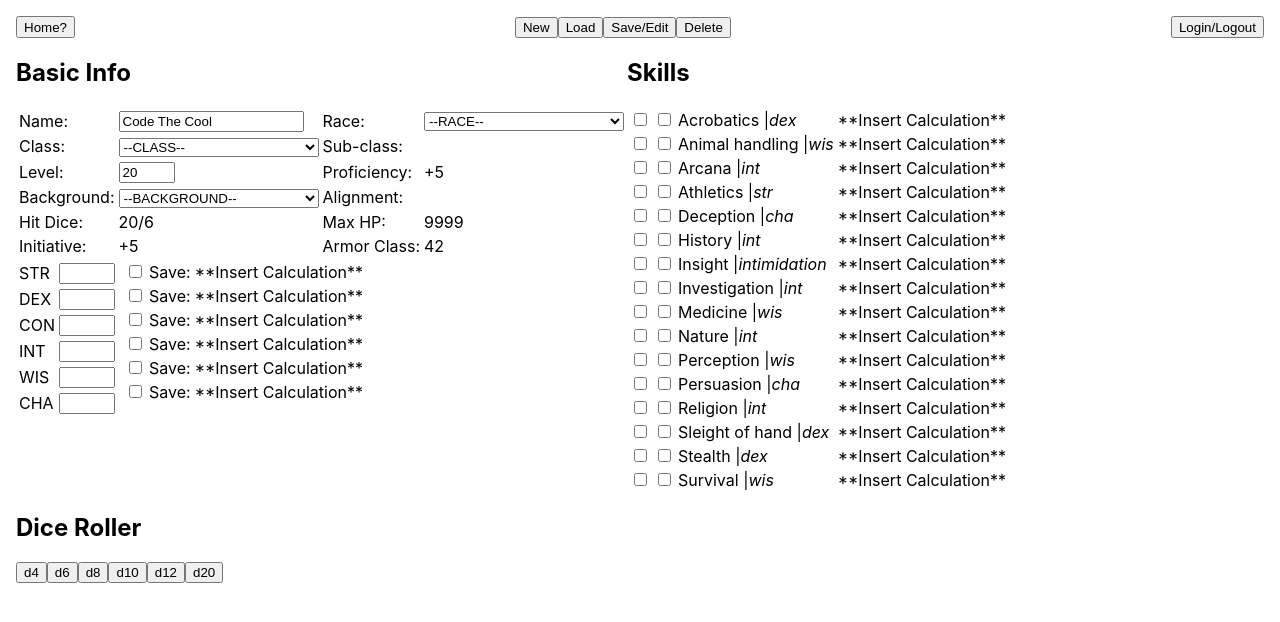
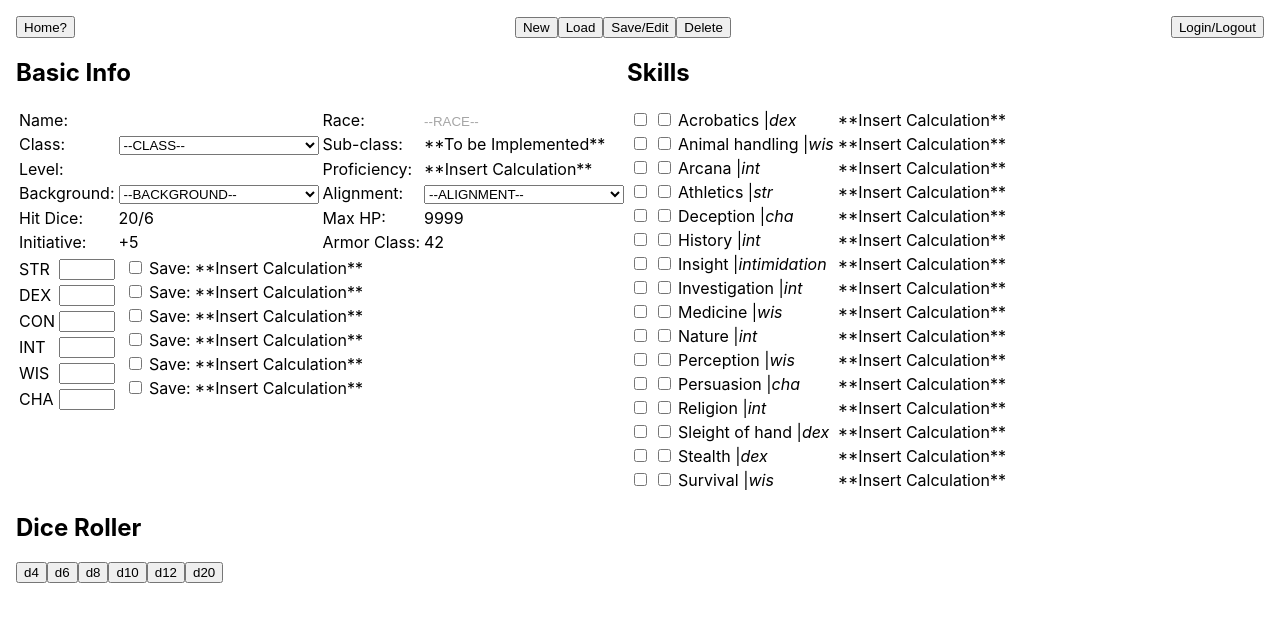
Before and after one commit to Kita004/petproject-react-dnd, a React (Create React App) app: page / in a window 1280 px wide. Shown: the top 622 px of the page. Built offline with nearby package versions, Linux system fonts and the light colour scheme; the HTML template or start-up script is replaced by a standard one.

Commit message:
refactor component so that it uses useStates and updates dynamically

```diff
--- a/src/BasicInfoSelector.js
+++ b/src/BasicInfoSelector.js
@@ -1,10 +1,11 @@
 import React from "react";
 
-const BasicInfoSelector = () => {
+const BasicInfoSelector = ({charName, charLevel, charClass, charSubClass, charRace, charBackground, charAlignment}) => {
     const MAX_LEVEL = 20;
     const CLASSES = ["artificer", "bard", "barbarian", "cleric"]
     const RACES = ["human", "dwarf", "elf"]
     const BACKGROUNDS = ["spy", "entertainer", "charlatan"]
+    const ALIGNMENTS = ["CE", "CN", "CG"]
 
     return <div id="BasicInfoSelector">
         <h2>Basic Info</h2>
@@ -13,11 +14,11 @@ const BasicInfoSelector = () => {
             <tr>
                 <td>Name:</td>
                 <td>
-                    <input type="text" id="charName" defaultValue="Code The Cool"/>
+                    <input type="text" id="charName" defaultValue={charName} disabled/>
                 </td>
                 <td>Race:</td>
                 <td>
-                    <select name="raceSelect" id="raceSelect" className="basicInfoSelect">
+                    <select name="raceSelect" id="raceSelect" className="basicInfoSelect" defaultValue={charRace} disabled>
                         <option value="-">--RACE--</option>
                         {RACES.map(race => {
                             return <option key={RACES.indexOf(race)} value={race}>{race}</option>
@@ -28,25 +29,25 @@ const BasicInfoSelector = () => {
             <tr>
                 <td>Class:</td>
                 <td>
-                    <select name="classSelect" id="classSelect" className="basicInfoSelect">
+                    <select name="classSelect" id="classSelect" className="basicInfoSelect" defaultValue={charClass}>
                         <option value="-">--CLASS--</option>
-                        {CLASSES.map(charClass => {
-                            return <option key={CLASSES.indexOf(charClass)} value={charClass}>
-                                {charClass}
+                        {CLASSES.map(CLASS => {
+                            return <option key={CLASSES.indexOf(CLASS)} value={charClass}>
+                                {CLASS}
                             </option>
                         })}
                     </select>
                 </td>
                 <td>Sub-class:</td>
                 <td>
-
+                    **To be Implemented**
                 </td>
             </tr>
             <tr>
                 <td>Level:</td>
-                <td><input type="number" min="1" max={MAX_LEVEL} defaultValue="20"/></td>
+                <td><input type="number" min="1" max={MAX_LEVEL} defaultValue={charLevel} disabled/></td>
                 <td>Proficiency:</td>
-                <td>+5</td>
+                <td>**Insert Calculation**</td>
             </tr>
             <tr>
                 <td>Background:</td>
@@ -60,7 +61,12 @@ const BasicInfoSelector = () => {
                 </td>
                 <td>Alignment:</td>
                 <td>
-
+                    <select name="alignmentSelect" id="alignmentSelect">
+                        <option value="-">--ALIGNMENT--</option>
+                        {ALIGNMENTS.map(alignment => {
+                            return <option key={ALIGNMENTS.indexOf(alignment)} value={alignment}>{alignment}</option>
+                        })}
+                    </select>
                 </td>
             </tr>
             <tr>
```
